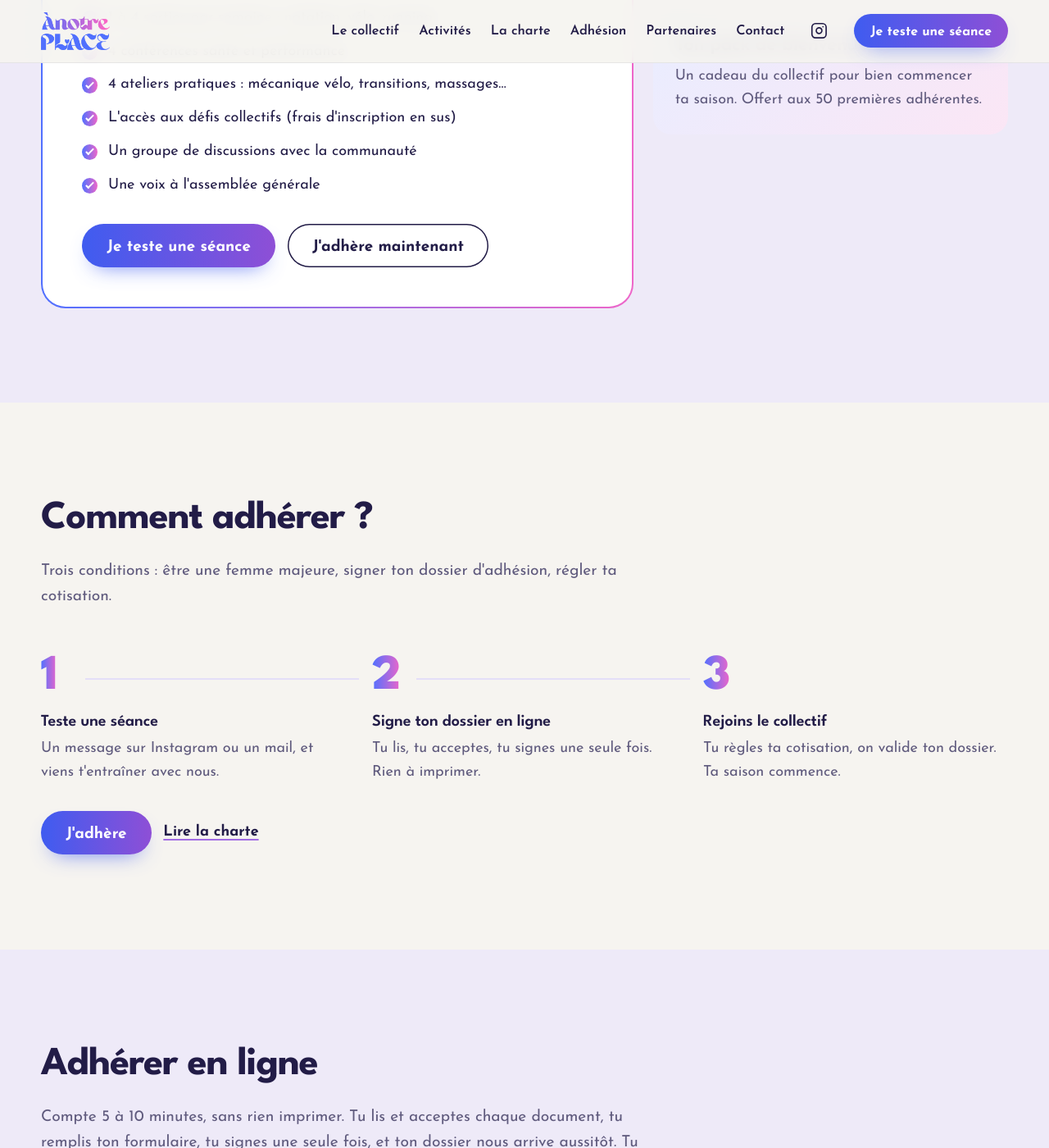
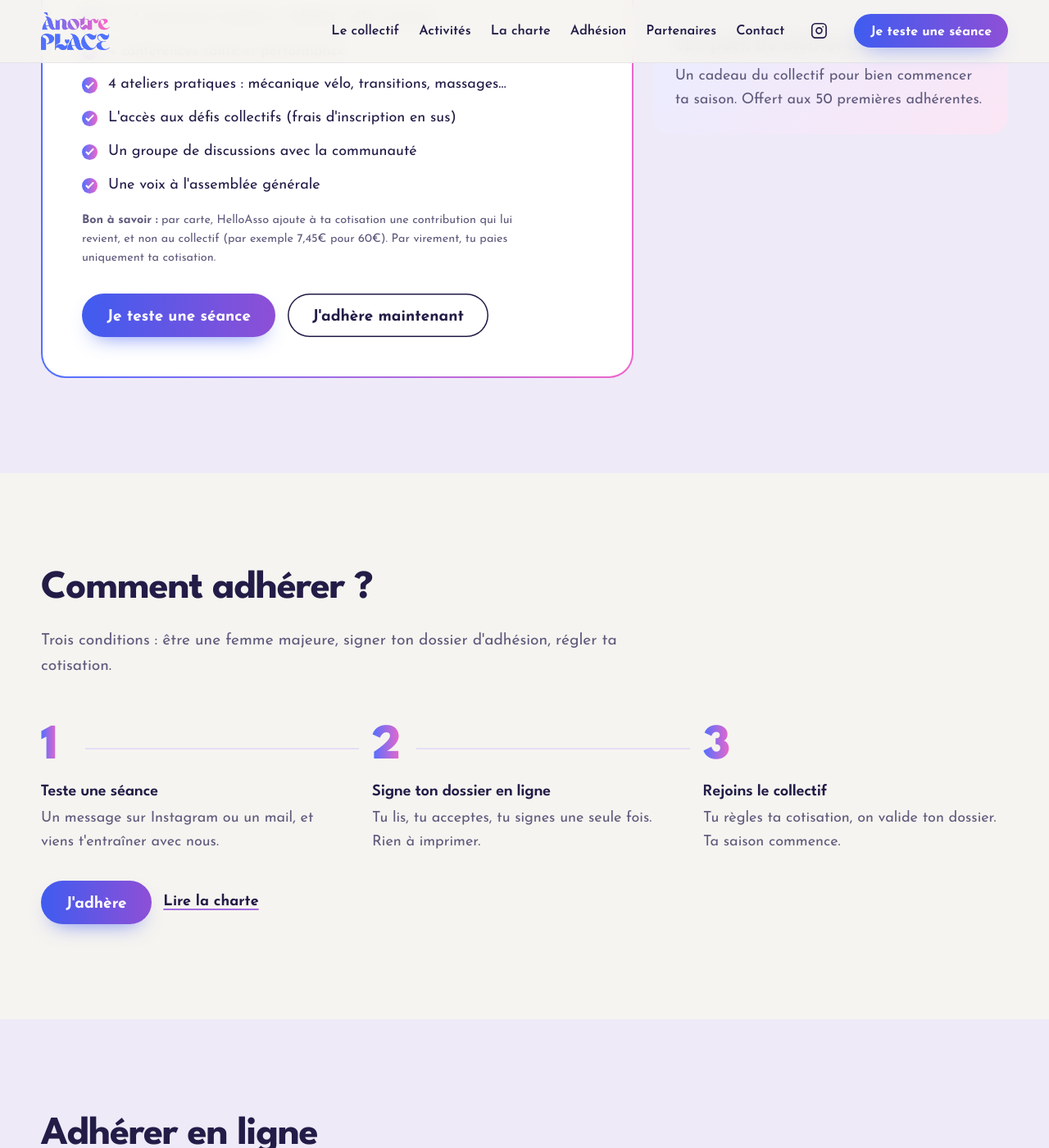
Before and after one commit to Anotreplace/anotreplace.github.io, a Jekyll site: the page built from adhesion/index.html, in a window 1280 px wide and 1400 px high, scrolled down 968 px. Shown: the whole window at 82% size. Built offline with Jekyll 4.4.1, drawn with Linux system fonts in a browser that asks for light colours; some of the changed text lies outside the part shown.

Commit message:
Adhésion : mention transparente de la contribution HelloAsso, virement sans frais
Co-Authored-By: Claude Opus 5.5 <noreply@anthropic.com>

```diff
--- a/adhesion/index.html
+++ b/adhesion/index.html
@@ -27,6 +27,7 @@ body_class: "no-mobile-cta"
         <li>Un groupe de discussions avec la communauté</li>
         <li>Une voix à l'assemblée générale</li>
       </ul>
+      <p class="hint price-frais"><strong>Bon à savoir :</strong> par carte, HelloAsso ajoute à ta cotisation une contribution qui lui revient, et non au collectif (par exemple 7,45€ pour 60€). Par virement, tu paies uniquement ta cotisation.</p>
       <div class="actions">
         <a class="btn" href="/reserver/">Je teste une séance</a>
         <a class="btn btn--ghost" href="#dossier">J'adhère maintenant</a>
@@ -266,9 +267,10 @@ body_class: "no-mobile-cta"
           </button>
           <button type="button" class="pay-choice" data-pay="virement" aria-pressed="false">
             <span class="v-ico" aria-hidden="true"><svg viewBox="0 0 24 24"><path d="M3 21h18"/><path d="M5 21V10"/><path d="M19 21V10"/><path d="M9 21V10"/><path d="M15 21V10"/><path d="m2 10 10-7 10 7"/></svg></span>
-            <span><strong>Virement bancaire</strong><span class="muted">Avec le RIB du collectif</span></span>
+            <span><strong>Virement bancaire</strong><span class="muted">Avec le RIB du collectif, sans frais</span></span>
           </button>
         </div>
+        <p class="hint pay-frais"><strong>Bon à savoir :</strong> par carte, HelloAsso ajoute à ta cotisation une contribution qui lui revient, et non au collectif (par exemple 7,45€ pour une cotisation de 60€). Par virement, tu paies uniquement ta cotisation.</p>
 
         <div class="pay-panel" data-pay-panel="cb" hidden>
           <p class="muted">Choisis le tarif « <span data-tarif-libelle></span> » dans le formulaire HelloAsso.</p>
@@ -298,7 +300,7 @@ body_class: "no-mobile-cta"
     <div class="section-head"><h2>Questions fréquentes</h2></div>
     <div class="faq">
       <details><summary>Je dois imprimer quelque chose ?</summary><p>Non. Tout se fait en ligne : tu lis chaque document, tu coches, tu signes au doigt ou à la souris, et ton dossier nous arrive aussitôt. Tu préfères le papier ? Le dossier en PDF reste téléchargeable sous le bouton « J'adhère ».</p></details>
-      <details><summary>Le paiement en ligne est-il sécurisé ?</summary><p>Oui. Il passe par HelloAsso, la plateforme de paiement des associations. HelloAsso est gratuit pour le collectif et te propose une contribution volontaire à son fonctionnement : tu peux la modifier ou la mettre à 0€.</p></details>
+      <details><summary>Le paiement en ligne est-il sécurisé ? Y a-t-il des frais ?</summary><p>Le paiement par carte passe par HelloAsso, la plateforme de paiement des associations : il est sécurisé. HelloAsso ajoute à ta cotisation une contribution qui lui revient, et non au collectif (par exemple 7,45€ pour une cotisation de 60€). Par virement bancaire, il n'y a aucun frais : tu paies uniquement ta cotisation.</p></details>
       <details><summary>Quand mon adhésion est-elle validée ?</summary><p>Dès que ton dossier est complet et ta cotisation reçue. Tu reçois alors un e-mail de bienvenue avec l'accès au groupe de discussions.</p></details>
       <details><summary>Je débute. J'ai le niveau ?</summary><p>Oui. Les sorties s'adaptent au groupe et personne ne reste derrière. Le collectif est fait pour toutes, de la débutante à la compétitrice.</p></details>
       <details><summary>Je dois venir à toutes les sorties ?</summary><p>Non. Aucune obligation de présence. Tu viens quand tu peux, dans la discipline que tu veux.</p></details>
--- a/assets/css/style.css
+++ b/assets/css/style.css
@@ -908,3 +908,7 @@ html.apercu-ouvert { overflow: hidden; }
 
 /* ---------- Titre de page sur toute la largeur (page Activités) ---------- */
 .page-hero--titre-large .wrap > h1 { grid-column: 1 / -1; max-width: 30ch; margin-bottom: 0; }
+
+/* ---------- Mention discrète sur les frais de paiement ---------- */
+.pay-frais { margin: -.2rem 0 0; }
+.price-frais { margin: 1rem 0 0; max-width: 34rem; }
```
